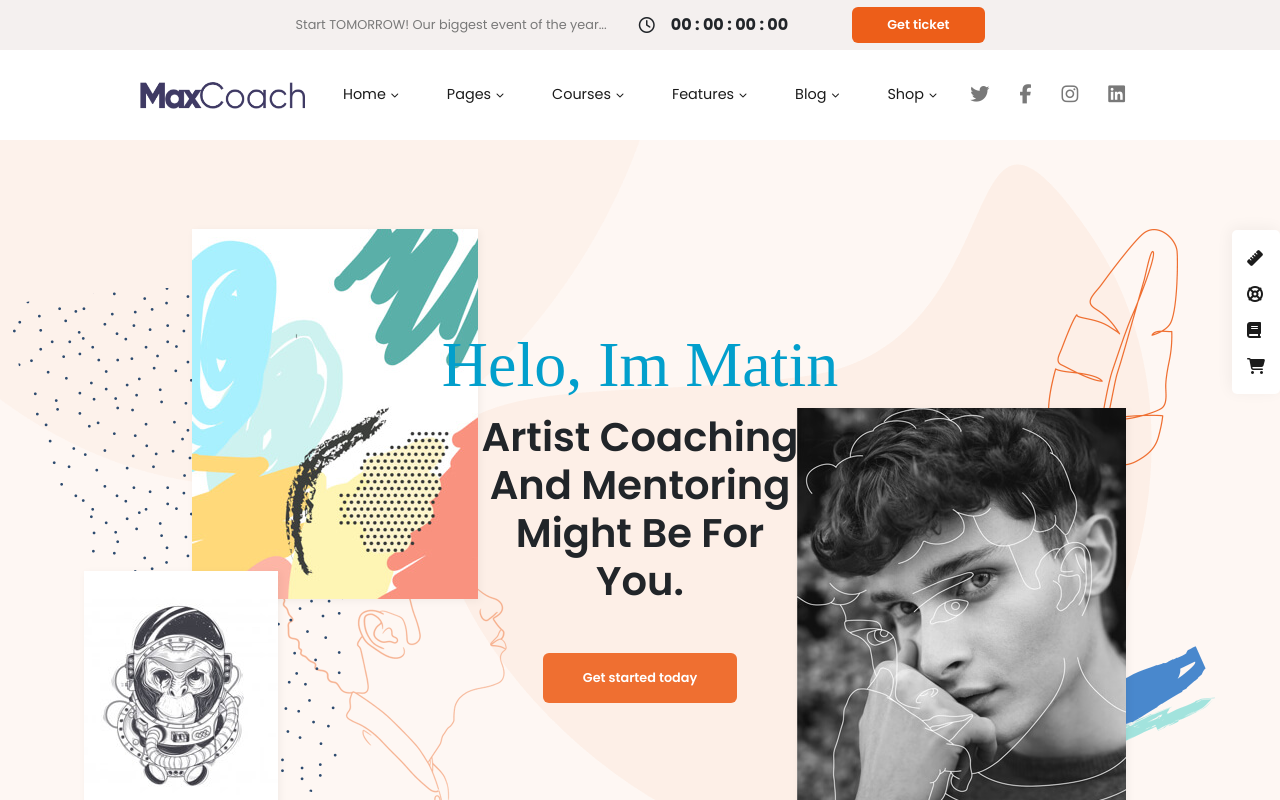
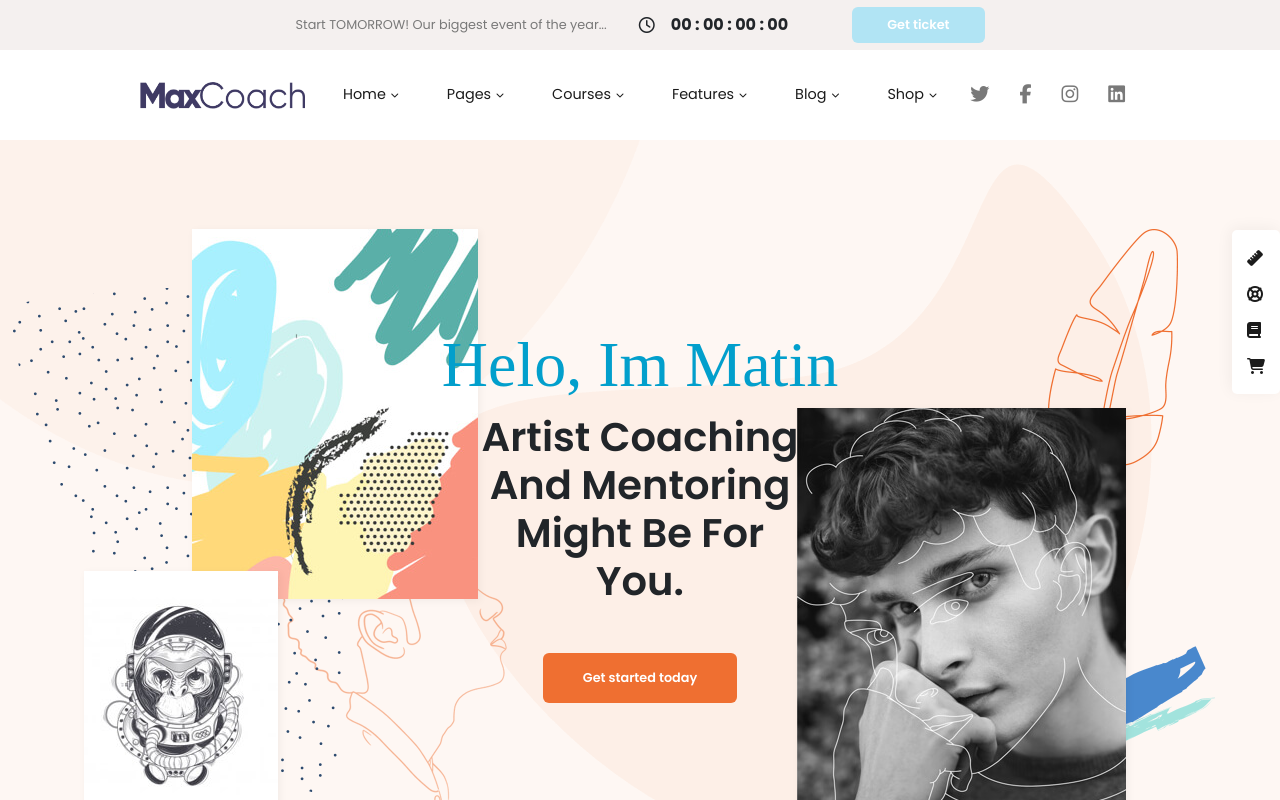
Before and after one commit to MatTheoo89/proj-html-vuejs, a Vue app: page / in a window 1280 px wide. In both pictures the pointer is over the button "Get ticket". Shown: the top 800 px of the page. Built offline with nearby package versions, Linux system fonts and the light colour scheme; a small style sheet from the web is missing.

Commit message:
fix css varie comp

```diff
--- a/package.json
+++ b/package.json
@@ -13,6 +13,7 @@
     "@fontsource/poppins": "^4.5.10",
     "@fortawesome/fontawesome-free": "^6.2.1",
     "bootstrap": "^5.2.3",
+    "swiper": "^8.4.5",
     "vue": "^3.2.41"
   },
   "devDependencies": {
--- a/src/components/AppHeader.vue
+++ b/src/components/AppHeader.vue
@@ -65,7 +65,12 @@ export default {
         .my-btn{
             padding: 8px 35px;
             background-color: darken($tuliptree, 5%);
+            &:hover{
+            background-color: $icecold;
+            color: $white;
         }
+        }
+
     }
     .header-bottom{
         height: 90px;
--- a/src/components/AppJumbotron.vue
+++ b/src/components/AppJumbotron.vue
@@ -58,9 +58,13 @@ export default {
         .jumbo-text-center{
             z-index: 99;
         }
-        button.my-color{
+        .btn.my-color{
             padding: 15px 40px;
             background-color: $tuliptree;
+        }
+        .btn.my-color:hover{
+            background-color: $icecold;
+            color: $white;
         }
         h1{
             font-weight: 600;
--- a/src/components/partials/AppArtistCoaching.vue
+++ b/src/components/partials/AppArtistCoaching.vue
@@ -201,7 +201,7 @@ export default {
             z-index: 1;
             position: absolute;
             top: 75%;
-            right: 18%;
+            right: 22%;
         }
     }
 
--- a/src/components/partials/AppLatestCourses.vue
+++ b/src/components/partials/AppLatestCourses.vue
@@ -95,7 +95,7 @@ export default {
             border: 2px solid $tuliptree;
             position: absolute;
             bottom: 35px;
-            width: 80%;
+            width: 320px;
             background-color: white;
             padding: 15px;
             box-shadow: 2px 2px 5px rgba(0, 0, 0, .2);
--- a/src/styles/general.scss
+++ b/src/styles/general.scss
@@ -53,3 +53,8 @@ img{
 .subtitle{
     font-weight: 600;
 }
+
+button.btn:hover{
+    background-color: $icecold;
+    color: $white;
+}
```
Also changed, not shown: 1 other file (tests, documents, lock files or other folders).
